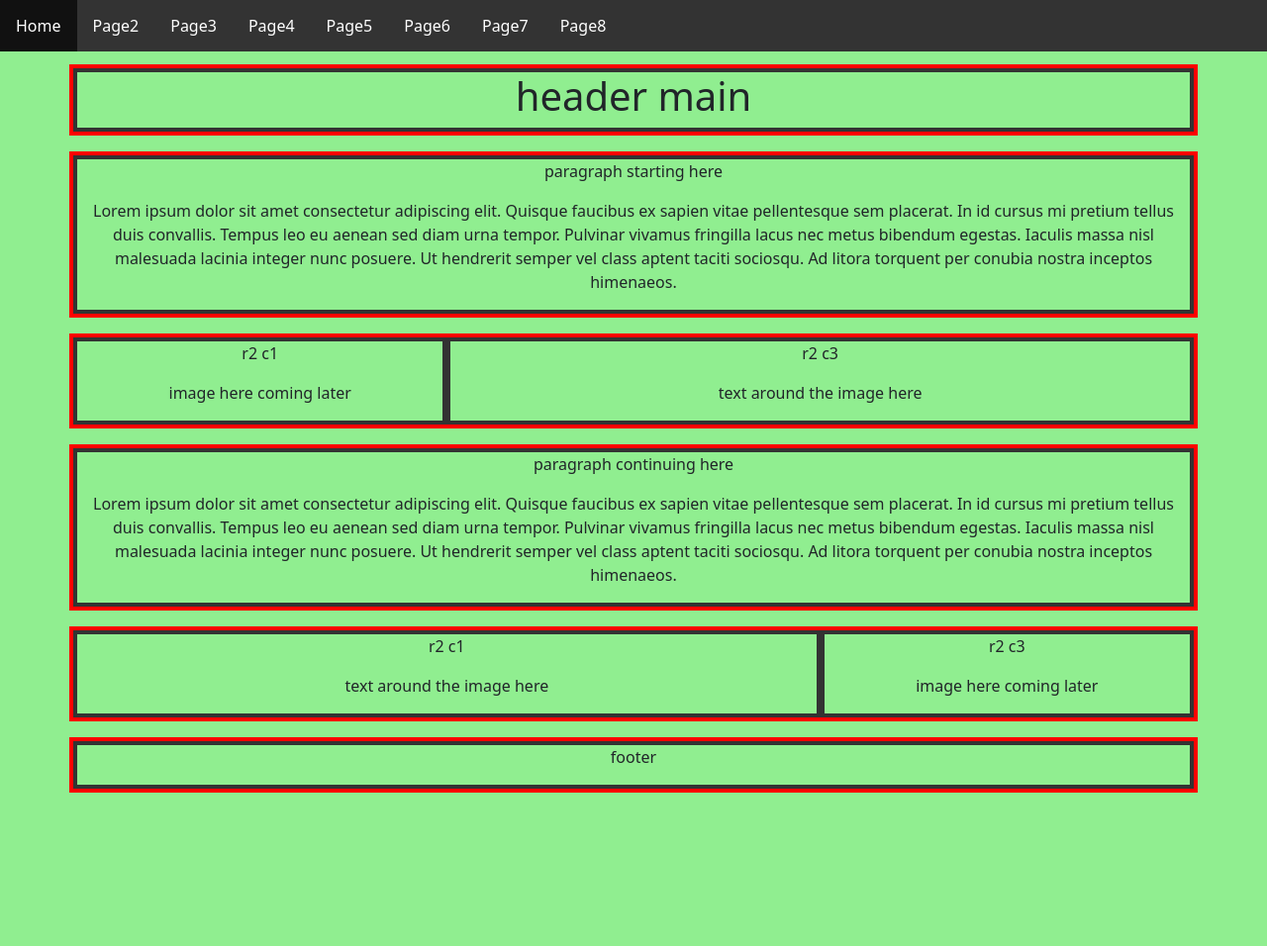
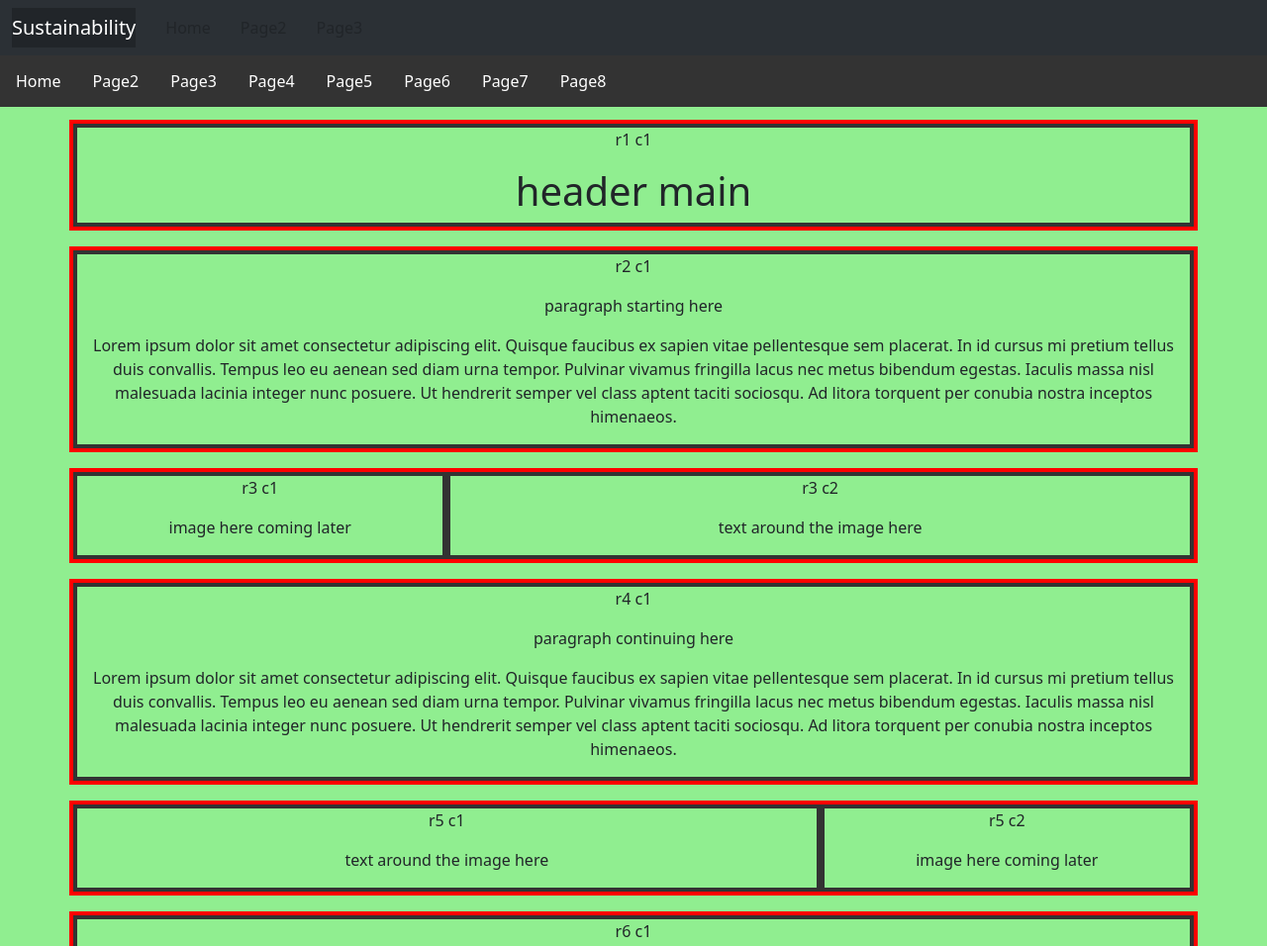
Before and after one commit to S1lverCr0w/wdd_group_proj, a plain HTML site: page index.html in a window 1280 px wide. Shown: the top 956 px of the page at 99% size. Before the commit the page ends 817 px from the top, so only its background shows below. Drawn offline with nearby package versions, Linux system fonts and the light colour scheme; a web font is replaced by a local one.

Commit message:
navbar bootstrap finally successful && need to fix styling

```diff
--- a/css/style.css
+++ b/css/style.css
@@ -17,7 +17,26 @@
 /* fonts end */
 
 /* navbar start */
-.navbar {
+.navbar{
+  /* background-color: #333; */
+  /* data-bs-theme="dark" */
+}
+
+.navBtn {
+  /* background-color: #333; */
+  margin: 0;
+  padding: 0;
+  /* padding: 14px 16px; */
+  padding-left: 14px;
+  padding-right: 16px;
+  /* border: 4px solid #333; */
+}
+
+.navBtn:hover {
+  background-color: #111;
+}
+
+.navbarr {
   /* list-style-type: none; */
   margin: 0;
   padding: 0;
@@ -27,7 +46,7 @@
   /* margin-bottom: 0.8em; */
 }
 
-.navbarMenu{
+.navbarrMenu{
   margin: 0;
   padding: 0;
   width: 100%;
@@ -39,7 +58,7 @@ ul {
   padding: 0;
   overflow: hidden;
   background-color: #333;
-  /* margin-bottom: 0.8em; */
+  margin-bottom: 0.8em;
 }
 
 ul li {
@@ -59,6 +78,10 @@ ul li a:hover {
 }
 
 @media screen and (min-width: 992px) {
+  .navbarr {
+    margin-bottom: 0.8em;
+  }
+
   ul {
     list-style-type: none;
     margin: 0;
@@ -66,7 +89,7 @@ ul li a:hover {
     width: 100%;
     /* overflow: hidden; */
     background-color: #333;
-    margin-bottom: 0.8em;
+    /* margin-bottom: 0.8em; */
   }
 
   li a {
--- a/index.html
+++ b/index.html
@@ -1,4 +1,4 @@
-<!-- index.html -->
+<!-- index.html || by Andrei G -->
 <!DOCTYPE html>
 <html lang="en">
 	<head>
@@ -17,8 +17,24 @@
 	</head>
 	<body>
 		<!-- navbar -->
-		<div class="navbar">
-			<div class="navbarMenu">
+		<nav class="navbar bg-dark fixe-top navbar-expand-lg bg-body-tertiary" data-bs-theme="dark">
+			<div class="container-fluid">
+				<a class="navbar-brand bg-dark" data-bs-theme="dark" href="index.html">Sustainability</a>
+				<button class="navbar-toggler" type="button" data-bs-toggle="collapse" data-bs-target="#navbarNavAltMarkup" aria-controls="navbarNavAltMarkup" aria-expanded="false" aria-label="Toggle navigation">
+					<span class="navbar-toggler-icon"></span>
+				</button>
+
+				<div class="collapse navbar-collapse" id="navbarNavAltMarkup">
+					<a class="nav-link active navBtn" aria-current="page" href="index.html">Home</a>
+					<a class="nav-link navBtn"  href="page2.html">Page2</a>
+					<a class="nav-link navBtn"  href="page3.html">Page3</a>
+				</div>
+			</div>
+		</nav>
+
+		<!-- navbar no css -->
+		<div class="navbarr">
+			<div class="navbarrMenu">
 				<ul>
 					<li><a href="index.html">Home</a></li>
 					<li><a href="page2.html">Page2</a></li>
@@ -45,53 +61,62 @@
 
 		<!-- body of the page -->
 		<div class="container text-center">
+			<!-- row -->
 			<div class="row ag_row justify-content-sm-center">
 				<div class="col-sm-12 ag_col">
+					<p>r1 c1</p>
 					<h1>header main</h1>
 				</div>
 			</div>
 
+			<!-- row -->
 			<div class="row ag_row justify-content-sm-center">
 				<div class="col-sm-12 ag_col">
+					<p>r2 c1</p>
 					<p>paragraph starting here</p>
 					<p>Lorem ipsum dolor sit amet consectetur adipiscing elit. Quisque faucibus ex sapien vitae pellentesque sem placerat. In id cursus mi pretium tellus duis convallis. Tempus leo eu aenean sed diam urna tempor. Pulvinar vivamus fringilla lacus nec metus bibendum egestas. Iaculis massa nisl malesuada lacinia integer nunc posuere. Ut hendrerit semper vel class aptent taciti sociosqu. Ad litora torquent per conubia nostra inceptos himenaeos.</p>
 				</div>
 			</div>
 
+			<!-- row -->
 			<div class="row ag_row justify-content-sm-center">
 				<div class="col-sm-4 ag_col">
-					<p>r2 c1</p>
+					<p>r3 c1</p>
 					<p>image here coming later</p>
 				</div>
 
 				<div class="col-sm-8 ag_col">
-					<p>r2 c3</p>
+					<p>r3 c2</p>
 					<p>text around the image here</p>
 				</div>
 			</div>
 
+			<!-- row -->
 			<div class="row ag_row justify-content-sm-center">
 				<div class="col-sm-12 ag_col">
+					<p>r4 c1</p>
 					<p>paragraph continuing here</p>
 					<p>Lorem ipsum dolor sit amet consectetur adipiscing elit. Quisque faucibus ex sapien vitae pellentesque sem placerat. In id cursus mi pretium tellus duis convallis. Tempus leo eu aenean sed diam urna tempor. Pulvinar vivamus fringilla lacus nec metus bibendum egestas. Iaculis massa nisl malesuada lacinia integer nunc posuere. Ut hendrerit semper vel class aptent taciti sociosqu. Ad litora torquent per conubia nostra inceptos himenaeos.</p>
 				</div>
 			</div>
 
-
+			<!-- row -->
 			<div class="row ag_row justify-content-sm-center">
 				<div class="col-sm-8 ag_col">
-					<p>r2 c1</p>
+					<p>r5 c1</p>
 					<p>text around the image here</p>
 				</div>
 
 				<div class="col-sm-4 ag_col">
-					<p>r2 c3</p>
+					<p>r5 c2</p>
 					<p>image here coming later</p>
 				</div>
 			</div>
 
+			<!-- row -->
 			<div class="row ag_row justify-content-sm-center">
 				<div class="col-sm-12 ag_col">
+					<p>r6 c1</p>
 					<p>footer</p>
 				</div>
 			</div>
```
